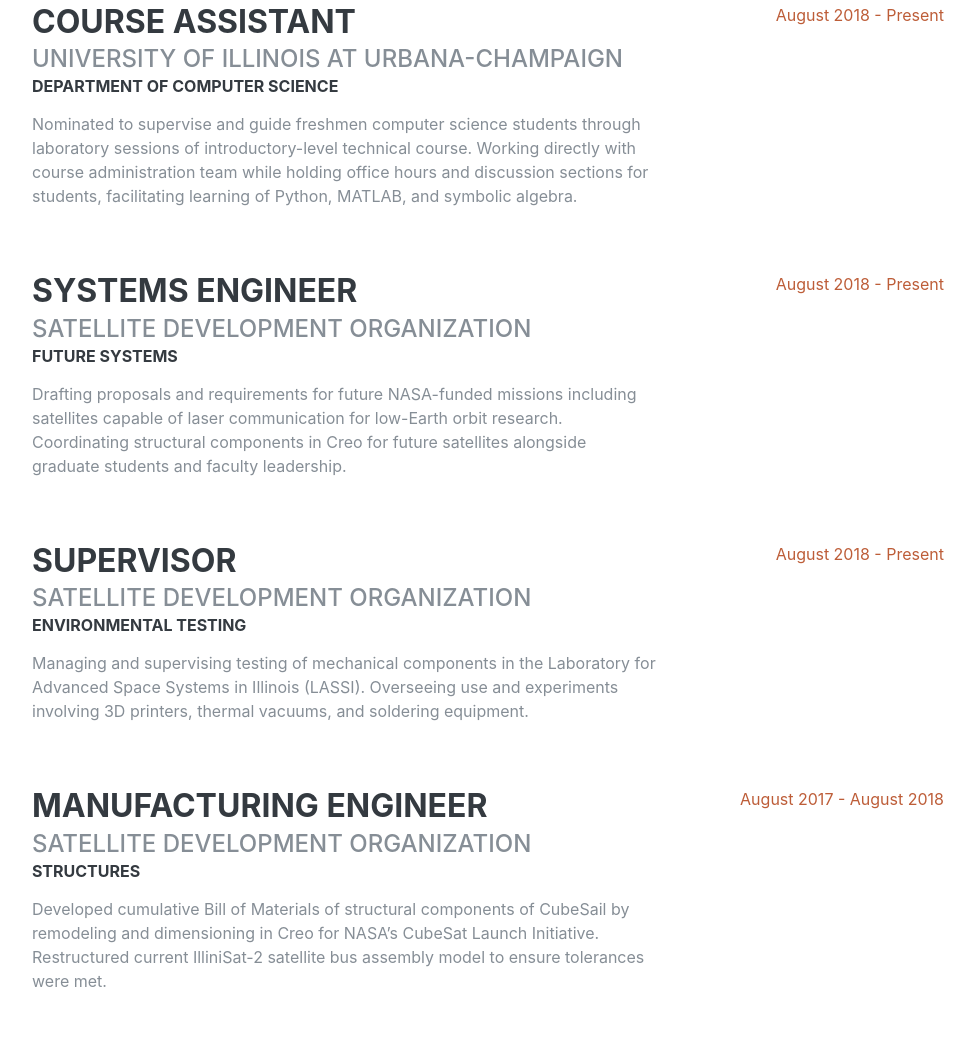
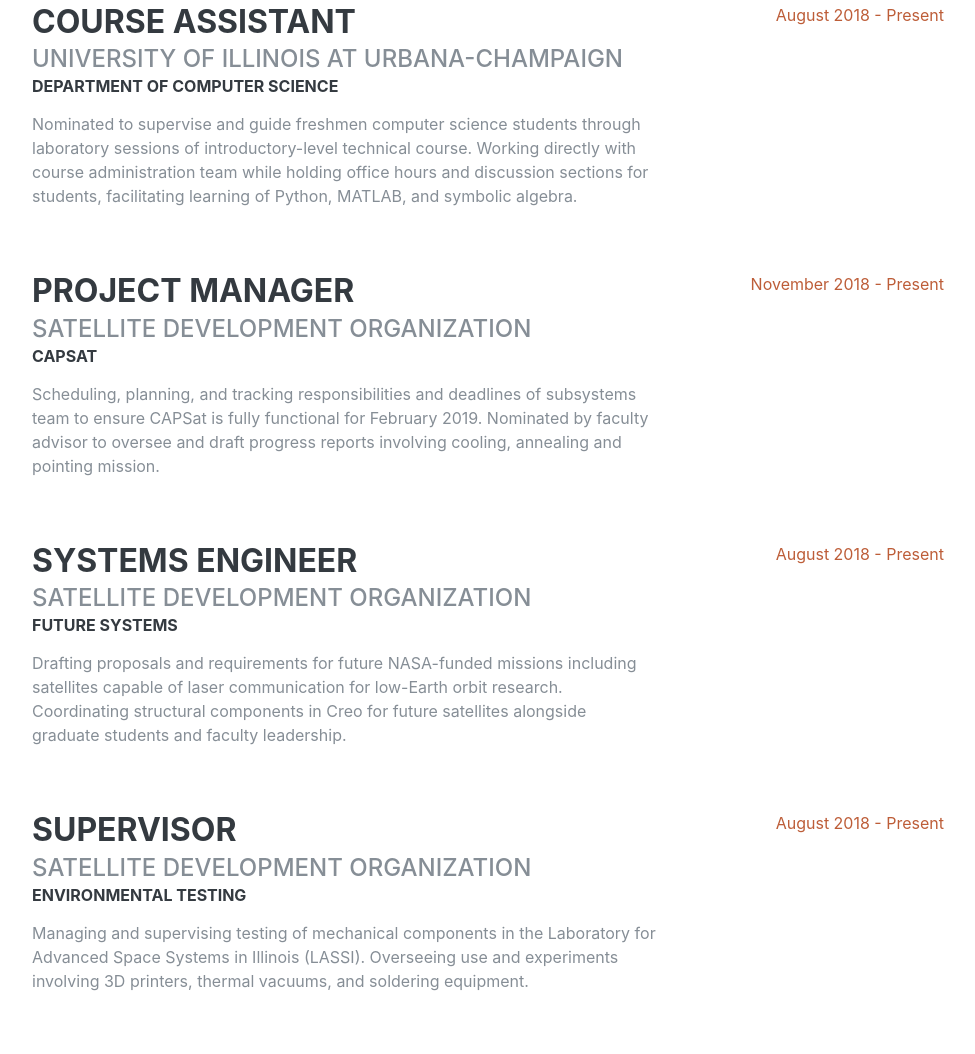
Before and after one commit to emlyjwllms/emlyjwllms.github.io, a plain HTML site: page index.html in a window 1280 px wide. Shown: the part 1332-2386 px from the top of the page, without its empty margins (288-1263 px from the left). Drawn offline with Linux system fonts and the light colour scheme; a web font is replaced by a local one.

Commit message:
Update index.html

```diff
--- a/index.html
+++ b/index.html
@@ -111,6 +111,18 @@
             </div>
             <div class="resume-date text-md-right">
               <span class="text-primary">August 2018 - Present</span>
+            </div>
+          </div>
+
+	<div class="resume-item d-flex flex-column flex-md-row mb-5">
+            <div class="resume-content mr-auto">
+              <h3 class="mb-0">Project Manager</h3>
+              <div class="subheading mb-0">Satellite Development Organization</div>
+              <h6 class="mb-3">CAPSat</h6>
+              <p>Scheduling, planning, and tracking responsibilities and deadlines of subsystems team to ensure CAPSat is fully functional for February 2019. Nominated by faculty advisor to oversee and draft progress reports involving cooling, annealing and pointing mission.</p>
+            </div>
+            <div class="resume-date text-md-right">
+              <span class="text-primary">November 2018 - Present</span>
             </div>
           </div>
 
```
